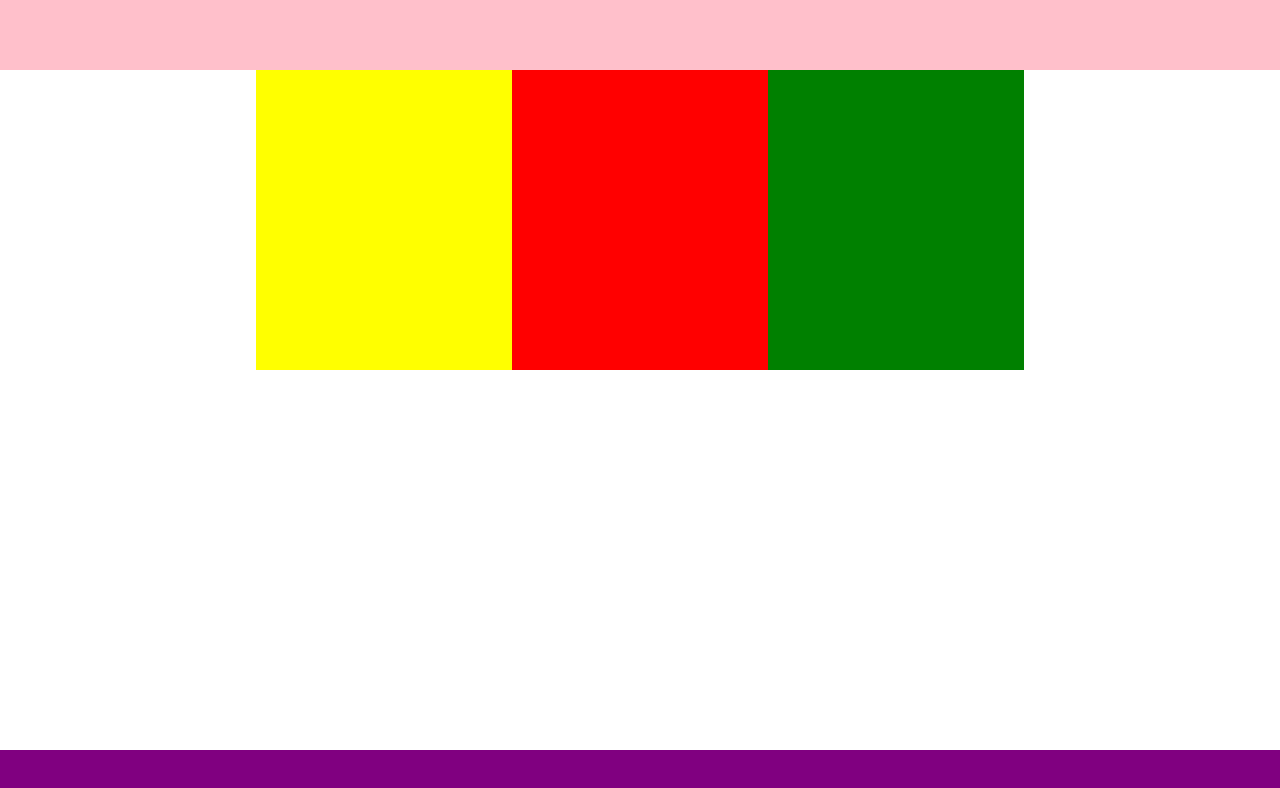
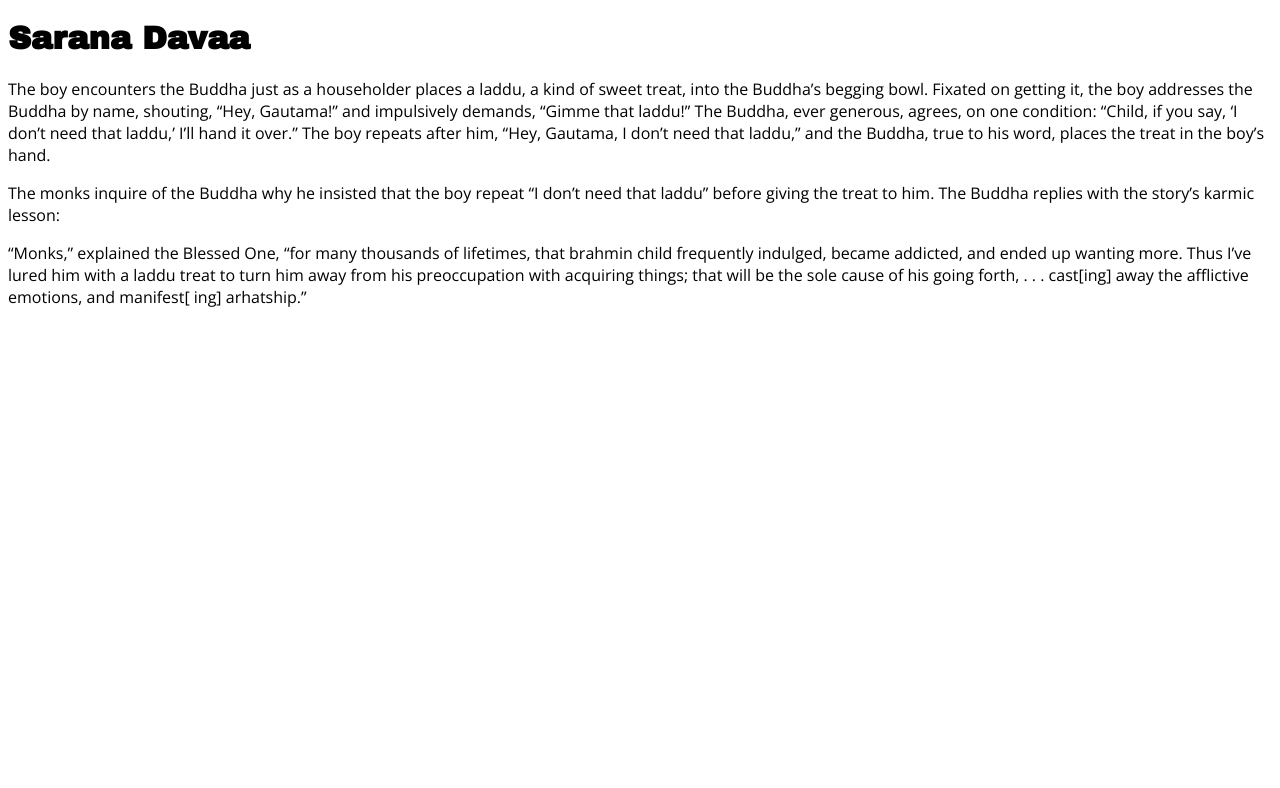
Before and after one commit to sarandavaa/github.io, a plain HTML site: page index.html in a window 1280 px wide. Drawn offline with nearby package versions, Linux system fonts and the light colour scheme.

Commit message:
Starting

```diff
--- a/index.html
+++ b/index.html
@@ -2,16 +2,25 @@
 <html>
   <head>
     <link rel="stylesheet" href="style.css">
+    <link href="https://fonts.googleapis.com/css2?family=Archivo+Black&family=Open+Sans&display=swap" rel="stylesheet">
   </head>
   <body>
     <header></header>
     <main>
-      <div class="row image"></div>
-      <div class="row columns">
-        <div class="yellow"></div>
-        <div class="red"></div>
-        <div class="green"></div>
+      <div>
+        <h1>Sarana Davaa</h1>
+        <p>
+          The boy encounters the Buddha just as a householder places a laddu, a kind of sweet treat, into the Buddha’s begging bowl. Fixated on getting it, the boy addresses the Buddha by name, shouting, “Hey, Gautama!” and impulsively demands, “Gimme that laddu!”
+          The Buddha, ever generous, agrees, on one condition: “Child, if you say, ‘I don’t need that laddu,’ I’ll hand it over.” The boy repeats after him, “Hey, Gautama, I don’t need that laddu,” and the Buddha, true to his word, places the treat in the boy’s hand.
+        </p>
+        <p>
+          The monks inquire of the Buddha why he insisted that the boy repeat “I don’t need that laddu” before giving the treat to him. The Buddha replies with the story’s karmic lesson:
+        </p>
+        <p>
+          “Monks,” explained the Blessed One, “for many thousands of lifetimes, that brahmin child frequently indulged, became addicted, and ended up wanting more. Thus I’ve lured him with a laddu treat to turn him away from his preoccupation with acquiring things; that will be the sole cause of his going forth, . . . cast[ing] away the afflictive emotions, and manifest[ ing] arhatship.”
+        </p>
       </div>
+
     </main>
     <footer></footer>
   </body>
--- a/style.css
+++ b/style.css
@@ -1,56 +1,7 @@
-* {
-    margin: 0;
-    padding: 0;
-  }
-  header {
-    height: 70px;
-    background: pink;
-    font-family: sans-serif;
-  }
-  main {
-    font-size: 0;
-    width: 60%;
-    margin: auto;
-    display: flex;
-    flex-direction: column;
-  }
-  .image {
-    background-size: 100%;
-    background-position: center;
-  }
-  main .row {
-    display: flex;
-  }
-  main .row div {
-    flex: 1;
-    height: 300px;
-  }
-  .yellow {
-    background: yellow;
-  }
-  .red {
-    background: red;
-  }
-  .green {
-    background: green;
-  }
-  footer {
-    height: 50px;
-    background: purple;
-    position: fixed;
-    width: 100%;
-    bottom: 0;
-    box-sizing: border-box;
-  }
 
-  @media only screen and (max-width: 900px) {
-    main {
-      width: 80%;
-    }
-  }
-
-  @media only screen and (max-width: 500px) {
-    main {
-      width: 100%;
-    }
-  }
+h1 {
+    font-family: 'Archivo Black', sans-serif;
+}
+p {
+    font-family: 'Open Sans', sans-serif;
+}
```
Also changed, not shown: 2 other files.
